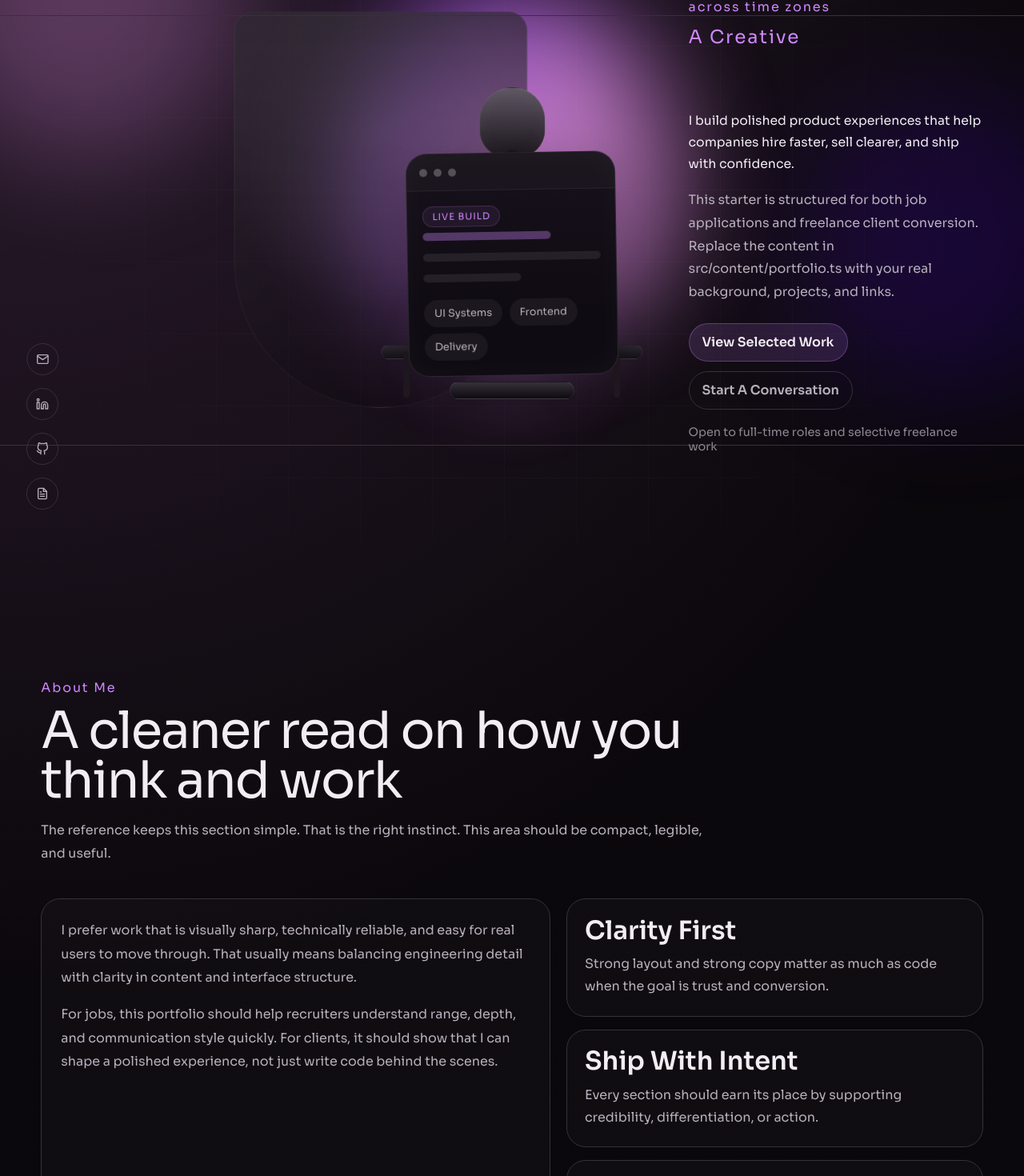
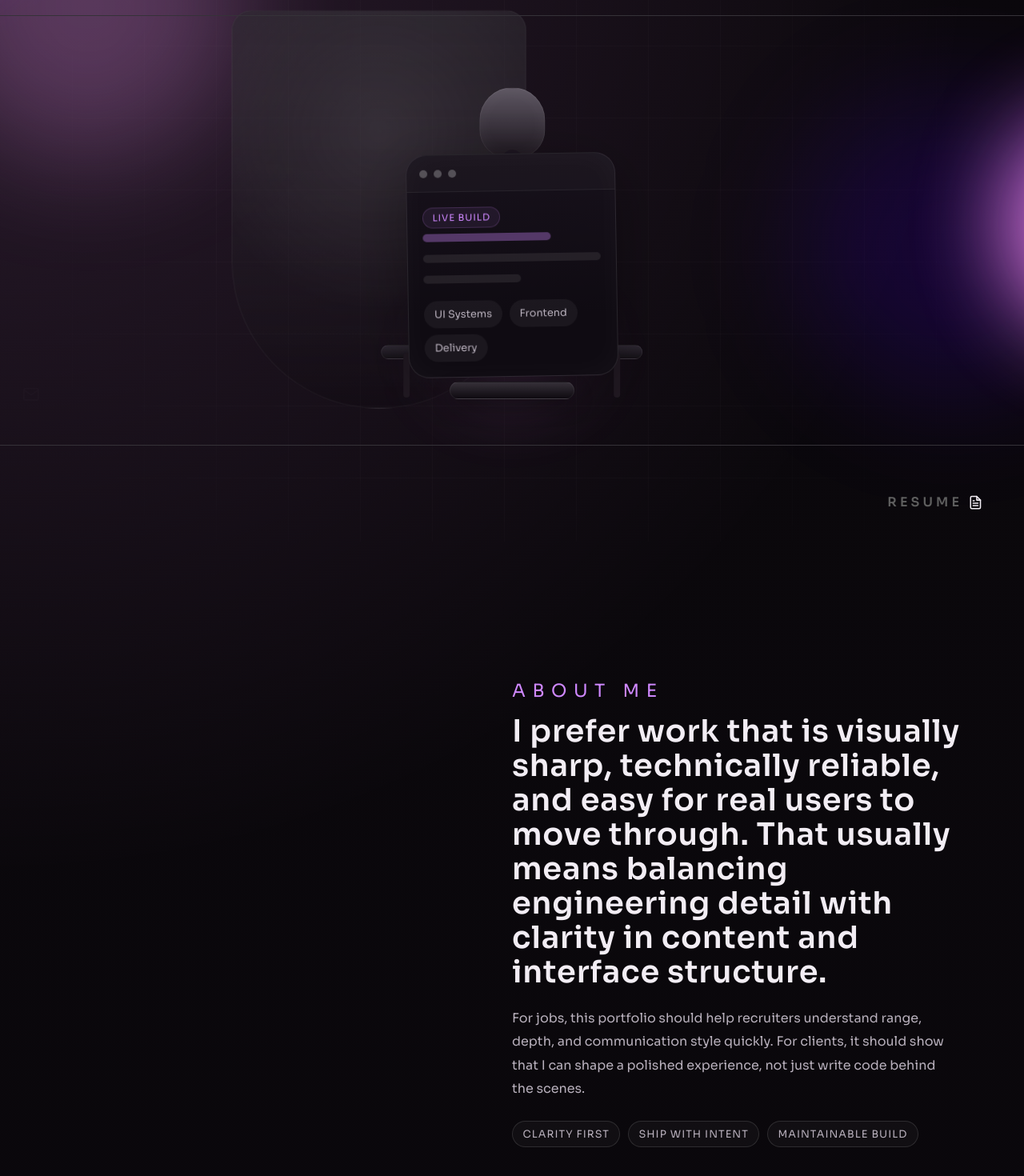
Before and after one commit to TalhaArjumand/portfolio, a React (Vite) app: page / in a window 1280 px wide. Shown: the part 123-1593 px from the top of the page at 80% size. Built offline with nearby package versions, Linux system fonts and the light colour scheme.

Commit message:
Refine portfolio shell and closing sections

```diff
--- a/src/App.tsx
+++ b/src/App.tsx
@@ -1,13 +1,13 @@
 import { useState } from "react";
 import Cursor from "./components/Cursor";
 import Hero from "./components/Hero";
-import CredibilityStrip from "./components/CredibilityStrip";
 import ProjectsRail from "./components/ProjectsRail";
 import Capabilities from "./components/Capabilities";
 import Experience from "./components/Experience";
 import About from "./components/About";
 import Contact from "./components/Contact";
 import SocialDock from "./components/SocialDock";
+import TechStack from "./components/TechStack";
 import LoadingScreen from "./components/LoadingScreen";
 import { portfolio } from "./content/portfolio";
 import { usePortfolioMotion } from "./hooks/usePortfolioMotion";
@@ -25,6 +25,8 @@ const App = () => {
       <Cursor />
       <div className="page-shell__blur page-shell__blur--one" />
       <div className="page-shell__blur page-shell__blur--two" />
+      <div className="page-shell__circle page-shell__circle--left" />
+      <div className="page-shell__circle page-shell__circle--right" />
       <div className="page-shell__grid" />
       <div className="nav-fade" />
 
@@ -66,7 +68,7 @@ const App = () => {
         <Capabilities />
         <Experience />
         <ProjectsRail />
-        <CredibilityStrip />
+        <TechStack />
         <Contact />
       </main>
     </div>
--- a/src/components/About.tsx
+++ b/src/components/About.tsx
@@ -1,30 +1,23 @@
 import { portfolio } from "../content/portfolio";
-import SectionHeading from "./SectionHeading";
 
 const About = () => {
+  const [primaryParagraph, secondaryParagraph] = portfolio.about.paragraphs;
+
   return (
     <section className="section about" id="about">
-      <div className="about__intro">
-        <SectionHeading
-          eyebrow="About Me"
-          title="A cleaner read on how you think and work"
-          description="The reference keeps this section simple. That is the right instinct. This area should be compact, legible, and useful."
-        />
-      </div>
-
-      <div className="about__grid">
-        <div className="about__copy" data-reveal>
-          {portfolio.about.paragraphs.map((paragraph) => (
-            <p key={paragraph}>{paragraph}</p>
-          ))}
-        </div>
-
-        <div className="about__principles">
+      <div className="about__panel">
+        <p className="about__eyebrow" data-reveal>
+          About Me
+        </p>
+        <p className="about__statement" data-split="words">
+          {primaryParagraph}
+        </p>
+        <p className="about__support" data-reveal>
+          {secondaryParagraph}
+        </p>
+        <div className="about__meta" data-reveal>
           {portfolio.about.principles.map((principle) => (
-            <article className="principle-card" data-reveal key={principle.title}>
-              <h3>{principle.title}</h3>
-              <p>{principle.description}</p>
-            </article>
+            <span key={principle.title}>{principle.title}</span>
           ))}
         </div>
       </div>
--- a/src/components/SocialDock.tsx
+++ b/src/components/SocialDock.tsx
@@ -1,36 +1,110 @@
+import { useEffect, useRef } from "react";
 import { FiFileText, FiGithub, FiLinkedin, FiMail } from "react-icons/fi";
 import { portfolio } from "../content/portfolio";
 
 const SocialDock = () => {
   const links = portfolio.contact.links.filter((item) => item.href.startsWith("http"));
   const resumeLink = portfolio.contact.links.find((item) => item.label === "Resume");
+  const itemRefs = useRef<Array<HTMLSpanElement | null>>([]);
+
+  useEffect(() => {
+    if (window.matchMedia("(pointer: coarse)").matches) {
+      return;
+    }
+
+    const cleanups = itemRefs.current.map((item) => {
+      const anchor = item?.querySelector<HTMLAnchorElement>(".social-dock__icon");
+
+      if (!item || !anchor) {
+        return () => undefined;
+      }
+
+      const handlePointerMove = (event: PointerEvent) => {
+        const bounds = item.getBoundingClientRect();
+        const x = event.clientX - bounds.left - bounds.width / 2;
+        const y = event.clientY - bounds.top - bounds.height / 2;
+
+        anchor.style.setProperty("--dock-x", `${x * 0.24}px`);
+        anchor.style.setProperty("--dock-y", `${y * 0.24}px`);
+      };
+
+      const reset = () => {
+        anchor.style.setProperty("--dock-x", "0px");
+        anchor.style.setProperty("--dock-y", "0px");
+      };
+
+      item.addEventListener("pointermove", handlePointerMove);
+      item.addEventListener("pointerleave", reset);
+
+      return () => {
+        item.removeEventListener("pointermove", handlePointerMove);
+        item.removeEventListener("pointerleave", reset);
+      };
+    });
+
+    return () => {
+      cleanups.forEach((cleanup) => cleanup());
+    };
+  }, []);
 
   return (
     <aside className="social-dock" aria-label="Social links">
-      <a href={`mailto:${portfolio.contact.email}`}>
+      <div className="social-dock__rail">
+        <span
+          className="social-dock__item"
+          ref={(node) => {
+            itemRefs.current[0] = node;
+          }}
+        >
+          <a className="social-dock__icon" href={`mailto:${portfolio.contact.email}`}>
             <FiMail />
           </a>
+        </span>
         {links.find((item) => item.label === "LinkedIn") ? (
+          <span
+            className="social-dock__item"
+            ref={(node) => {
+              itemRefs.current[1] = node;
+            }}
+          >
             <a
+              className="social-dock__icon"
               href={links.find((item) => item.label === "LinkedIn")!.href}
               rel="noreferrer"
               target="_blank"
             >
               <FiLinkedin />
             </a>
+          </span>
         ) : null}
         {links.find((item) => item.label === "GitHub") ? (
+          <span
+            className="social-dock__item"
+            ref={(node) => {
+              itemRefs.current[2] = node;
+            }}
+          >
             <a
+              className="social-dock__icon"
               href={links.find((item) => item.label === "GitHub")!.href}
               rel="noreferrer"
               target="_blank"
             >
               <FiGithub />
             </a>
+          </span>
         ) : null}
+      </div>
+
       {resumeLink ? (
-        <a href={resumeLink.href}>
+        <a className="resume-button hover-link" href={resumeLink.href}>
+          <span className="hover-in">
+            <span>Resume</span>
+            <div>Resume</div>
+          </span>
+          <span className="resume-button__icon">
             <FiFileText />
+          </span>
         </a>
       ) : null}
     </aside>
--- /dev/null
+++ b/src/components/TechStack.tsx
@@ -0,0 +1,51 @@
+import { portfolio } from "../content/portfolio";
+
+const TechStack = () => {
+  const stackItems = Array.from(
+    new Set([
+      ...portfolio.capabilities.flatMap((capability) => capability.tags),
+      ...portfolio.projects.flatMap((project) => project.stack),
+      "GSAP",
+      "Motion Design",
+    ])
+  );
+
+  const firstLane = [...stackItems, ...stackItems];
+  const secondLane = [...stackItems.slice().reverse(), ...stackItems.slice().reverse()];
+
+  return (
+    <section className="section tech-stack" id="stack">
+      <div className="tech-stack__header">
+        <p className="section-heading__eyebrow" data-reveal>
+          Tools I Work With
+        </p>
+        <h2 className="tech-stack__title" data-reveal>
+          My Techstack
+        </h2>
+      </div>
+
+      <div className="tech-stack__lanes" data-reveal>
+        <div className="tech-stack__lane">
+          <div className="tech-stack__track">
+            {firstLane.map((item, index) => (
+              <span className="tech-stack__pill" key={`${item}-${index}`}>
+                {item}
+              </span>
+            ))}
+          </div>
+        </div>
+        <div className="tech-stack__lane tech-stack__lane--reverse">
+          <div className="tech-stack__track">
+            {secondLane.map((item, index) => (
+              <span className="tech-stack__pill" key={`${item}-reverse-${index}`}>
+                {item}
+              </span>
+            ))}
+          </div>
+        </div>
+      </div>
+    </section>
+  );
+};
+
+export default TechStack;
--- a/src/hooks/usePortfolioMotion.ts
+++ b/src/hooks/usePortfolioMotion.ts
@@ -209,6 +209,16 @@ export const usePortfolioMotion = (enabled: boolean) => {
       const heroIntro = gsap.timeline({ defaults: { ease: "power3.out" } });
 
       heroIntro
+        .from(
+          ".page-shell__circle",
+          {
+            autoAlpha: 0,
+            scale: 0.7,
+            duration: 0.9,
+            stagger: 0.12,
+          },
+          0
+        )
         .from(".topbar > *", {
           autoAlpha: 0,
           y: -18,
--- a/src/index.css
+++ b/src/index.css
@@ -183,6 +183,33 @@ img {
 @keyframes loadingMarquee {
   0% {
     transform: translateX(0%);
+  }
+  100% {
+    transform: translateX(-50%);
+  }
+}
+
+@keyframes orbitSpin {
+  0% {
+    transform: translate(-95%, -75%) rotate(0deg);
+  }
+  100% {
+    transform: translate(-95%, -75%) rotate(360deg);
+  }
+}
+
+@keyframes orbitSpinRight {
+  0% {
+    transform: translate(92%, -50%) rotate(0deg);
+  }
+  100% {
+    transform: translate(92%, -50%) rotate(360deg);
+  }
+}
+
+@keyframes stackMarquee {
+  0% {
+    transform: translateX(0);
   }
   100% {
     transform: translateX(-50%);
@@ -268,6 +295,38 @@ img {
   background: rgba(84, 0, 255, 0.16);
 }
 
+.page-shell__circle {
+  position: fixed;
+  z-index: 1;
+  width: 300px;
+  height: 300px;
+  border-radius: 50%;
+  pointer-events: none;
+  background-color: #fb8dff;
+  box-shadow: inset -50px 40px 50px rgba(84, 0, 255, 0.5);
+  filter: blur(58px);
+  opacity: 0.9;
+}
+
+.page-shell__circle--left {
+  top: 0;
+  left: 0;
+  animation: orbitSpin 5s linear infinite;
+}
+
+.page-shell__circle--right {
+  top: 50%;
+  right: 0;
+  display: none;
+  animation: orbitSpinRight 5s linear infinite;
+}
+
+@media (min-width: 500px) {
+  .page-shell__circle--right {
+    display: block;
+  }
+}
+
 .nav-fade {
   position: fixed;
   top: 0;
@@ -355,32 +414,84 @@ img {
 
 .social-dock {
   position: fixed;
-  left: max(2.2rem, calc((100vw - var(--width)) / 2));
+  left: 50%;
+  bottom: 0;
+  width: var(--width);
+  max-width: var(--max);
+  transform: translateX(-50%);
+  display: flex;
+  justify-content: space-between;
+  align-items: flex-end;
+  pointer-events: none;
+  z-index: 24;
+}
+
+.social-dock__rail {
+  position: absolute;
+  left: -20px;
   bottom: 40px;
-  z-index: 20;
   display: flex;
   flex-direction: column;
-  gap: 1rem;
-}
-
-.social-dock a {
+  gap: 0.6rem;
+  pointer-events: auto;
+}
+
+.social-dock__item {
+  width: 50px;
+  height: 50px;
+  position: relative;
+  display: flex;
+}
+
+.social-dock__icon {
+  --dock-x: 0px;
+  --dock-y: 0px;
+  position: absolute;
+  left: 50%;
+  top: 50%;
   width: 40px;
   height: 40px;
-  border: 1px solid var(--line);
-  border-radius: 50%;
+  transform: translate(calc(-50% + var(--dock-x)), calc(-50% + var(--dock-y)));
   display: grid;
   place-items: center;
   color: var(--muted);
+  font-size: 1.35rem;
   transition:
-    border-color 0.25s ease,
+    transform 0.28s ease,
     color 0.25s ease,
-    transform 0.25s ease;
-}
-
-.social-dock a:hover {
+    opacity 0.25s ease;
+}
+
+.social-dock__icon:hover {
   color: var(--text);
-  border-color: var(--accent);
-  transform: translateY(-2px);
+}
+
+.resume-button {
+  position: absolute;
+  right: 0;
+  bottom: 40px;
+  display: inline-flex;
+  align-items: center;
+  gap: 0.45rem;
+  letter-spacing: 0.26em;
+  font-size: 1rem;
+  line-height: 1;
+  font-weight: 600;
+  text-transform: uppercase;
+  color: #5e5e5e;
+  pointer-events: auto;
+  transition: color 0.3s ease;
+}
+
+.resume-button:hover {
+  color: var(--text);
+}
+
+.resume-button__icon {
+  display: inline-flex;
+  align-items: center;
+  color: var(--text);
+  font-size: 1.15rem;
 }
 
 .hero {
@@ -1444,45 +1555,113 @@ img {
   margin: 0;
 }
 
-.about__grid {
-  display: grid;
-  grid-template-columns: 1.1fr 0.9fr;
-  gap: 1.2rem;
-}
-
-.about__copy {
-  border: 1px solid var(--line);
-  border-radius: 24px;
-  padding: 1.5rem;
-  background: rgba(255, 255, 255, 0.025);
-}
-
-.about__copy p {
+.about {
+  min-height: 100vh;
+  display: flex;
+  align-items: center;
+  justify-content: flex-end;
+}
+
+.about__panel {
+  width: min(50%, 620px);
+  max-width: 100%;
+}
+
+.about__eyebrow {
   margin: 0;
+  font-size: 1.4rem;
+  text-transform: uppercase;
+  letter-spacing: 0.38em;
+  font-weight: 400;
+  color: var(--accent);
+}
+
+.about__statement {
+  margin: 1rem 0 0;
+  font-size: clamp(2rem, 3vw, 2.9rem);
+  line-height: 1.12;
+  font-weight: 600;
+  letter-spacing: 0.02em;
+}
+
+.about__support {
+  margin: 1.3rem 0 0;
   color: var(--muted);
   line-height: 1.85;
-}
-
-.about__copy p + p {
-  margin-top: 1rem;
-}
-
-.about__principles {
+  max-width: 34rem;
+}
+
+.about__meta {
+  display: flex;
+  flex-wrap: wrap;
+  gap: 0.6rem;
+  margin-top: 1.6rem;
+}
+
+.about__meta span {
+  padding: 0.45rem 0.78rem;
+  border-radius: 999px;
+  border: 1px solid rgba(255, 255, 255, 0.12);
+  background: rgba(255, 255, 255, 0.03);
+  color: var(--muted);
+  font-size: 0.8rem;
+  letter-spacing: 0.08em;
+  text-transform: uppercase;
+}
+
+.tech-stack {
+  position: relative;
+  overflow: hidden;
+}
+
+.tech-stack__header {
+  margin-bottom: 2.2rem;
+}
+
+.tech-stack__title {
+  margin: 0;
+  font-size: clamp(2.8rem, 5vw, 4.6rem);
+  line-height: 0.96;
+  font-weight: 500;
+}
+
+.tech-stack__lanes {
+  position: relative;
   display: grid;
   gap: 1rem;
 }
 
-.principle-card {
-  border: 1px solid var(--line);
-  border-radius: 24px;
-  padding: 1.4rem;
-  background: rgba(255, 255, 255, 0.025);
-}
-
-.principle-card p {
-  margin: 0.8rem 0 0;
-  color: var(--muted);
-  line-height: 1.75;
+.tech-stack__lane {
+  overflow: hidden;
+  border-top: 1px solid var(--line);
+  border-bottom: 1px solid var(--line);
+}
+
+.tech-stack__lane--reverse .tech-stack__track {
+  animation-direction: reverse;
+}
+
+.tech-stack__track {
+  width: max-content;
+  min-width: 200%;
+  display: flex;
+  gap: 1rem;
+  padding: 1rem 0;
+  animation: stackMarquee 22s linear infinite;
+}
+
+.tech-stack__pill {
+  display: inline-flex;
+  align-items: center;
+  min-height: 48px;
+  padding: 0 1rem;
+  border-radius: 999px;
+  border: 1px solid rgba(255, 255, 255, 0.12);
+  background: rgba(255, 255, 255, 0.03);
+  color: var(--text);
+  letter-spacing: 0.08em;
+  text-transform: uppercase;
+  font-size: 0.88rem;
 }
 
 .contact {
@@ -1592,13 +1771,16 @@ img {
   }
 
   .cursor,
-  .social-dock,
   .topbar__connect {
     display: none;
   }
 
   .topbar {
     padding: 18px 0;
+  }
+
+  .social-dock {
+    display: none;
   }
 
   .hero {
@@ -1685,11 +1867,19 @@ img {
     min-height: 620px;
   }
 
-  .about__grid,
-  .capabilities__grid,
+  .about,
   .contact__grid {
     display: grid;
     grid-template-columns: 1fr;
+  }
+
+  .about {
+    min-height: auto;
+    justify-content: stretch;
+  }
+
+  .about__panel {
+    width: 100%;
   }
 
   .timeline::before {
@@ -1738,6 +1928,10 @@ img {
     align-items: stretch;
   }
 
+  .page-shell__circle--right {
+    display: none;
+  }
+
   .topbar__nav {
     justify-content: space-between;
     gap: 0.8rem;
@@ -1838,6 +2032,16 @@ img {
 
   .contact__grid {
     gap: 1.5rem;
+  }
+
+  .about__eyebrow {
+    font-size: 1rem;
+    letter-spacing: 0.16em;
+  }
+
+  .about__statement {
+    font-size: 1.55rem;
+    line-height: 1.2;
   }
 
   .loading-screen__header {
```
Lines whose indentation alone changed are shown as unchanged.
